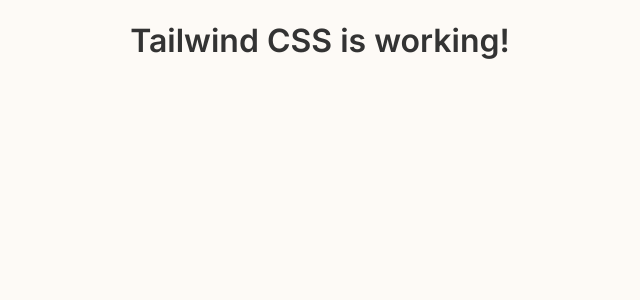
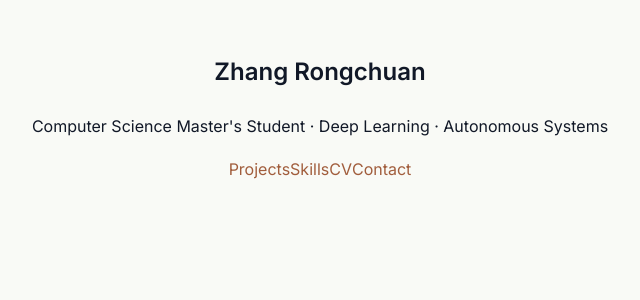
Before and after one commit to zhangrongchuan/zhangrongchuan.github.io, a Vue app: page / in a window 1280 px wide. Shown: the top 300 px of the page, without its empty margins (320-960 px from the left). Built offline with nearby package versions, Linux system fonts and the light colour scheme.

Commit message:
first page

```diff
--- a/src/App.vue
+++ b/src/App.vue
@@ -1,20 +1,18 @@
 <template>
-  <h1 class="text-3xl font-bold text-blue-600 text-center mt-10">
-    Tailwind CSS is working!
-  </h1>
+  <main class="min-h-screen bg-[#f9faf6] text-[#111827] px-6 py-16 font-sans">
+    <section class="max-w-3xl mx-auto text-center">
+      <h1 class="text-4xl md:text-5xl font-bold mb-4 tracking-tight">
+        Zhang Rongchuan
+      </h1>
+      <p class="text-lg text-gray-600 mb-6">
+        Computer Science Master's Student · Deep Learning · Autonomous Systems
+      </p>
+      <div class="flex justify-center gap-6 text-sm font-medium">
+        <a href="#" class="hover:underline">Projects</a>
+        <a href="#" class="hover:underline">Skills</a>
+        <a href="#" class="hover:underline">CV</a>
+        <a href="mailto:youremail@example.com" class="hover:underline">Contact</a>
+      </div>
+    </section>
+  </main>
 </template>
-
-
-<script setup>
-// 没有逻辑部分暂时为空
-</script>
-
-<style>
-@keyframes fadein {
-  from { opacity: 0; transform: translateY(20px); }
-  to { opacity: 1; transform: translateY(0); }
-}
-.animate-fadein {
-  animation: fadein 0.8s ease-out;
-}
-</style>
```
